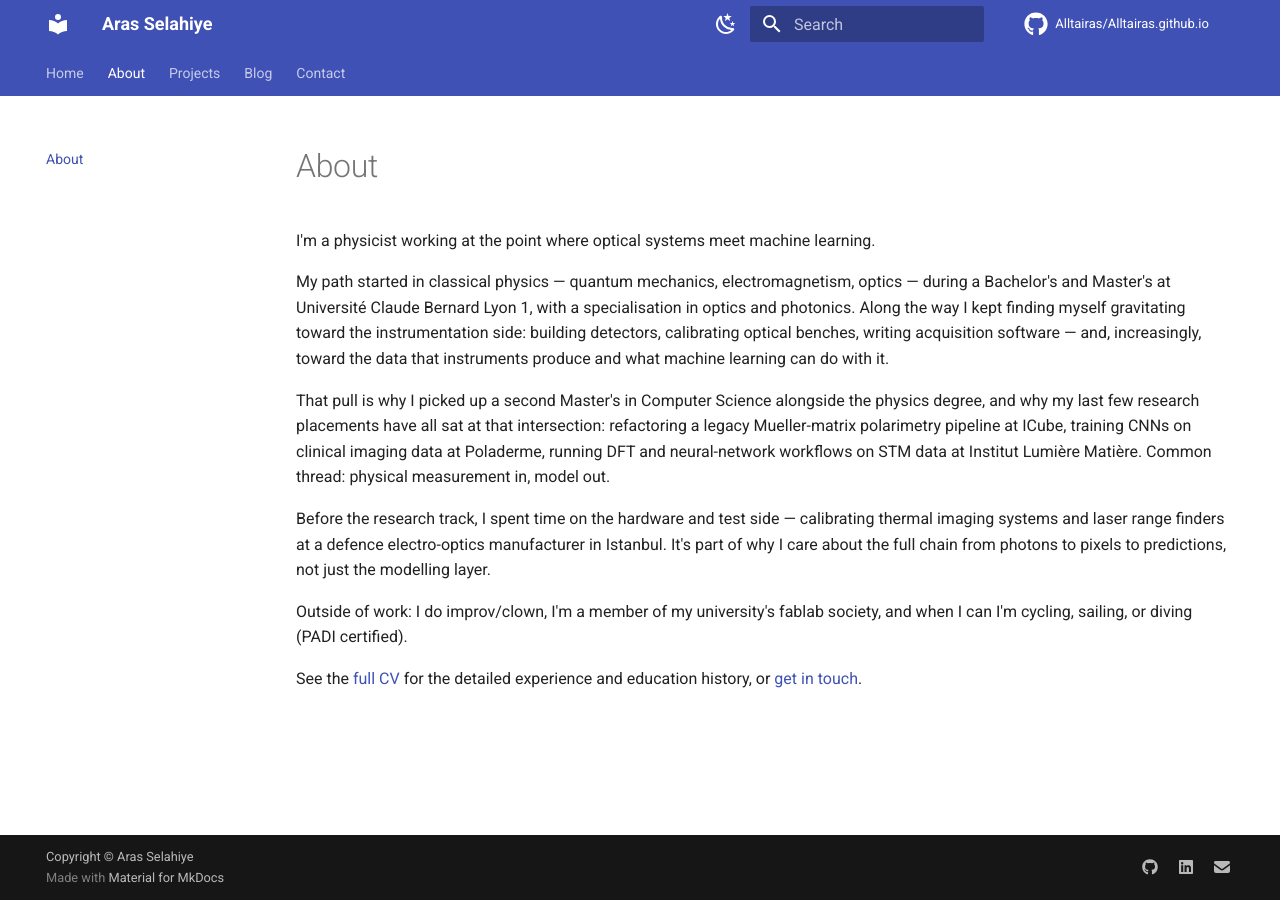
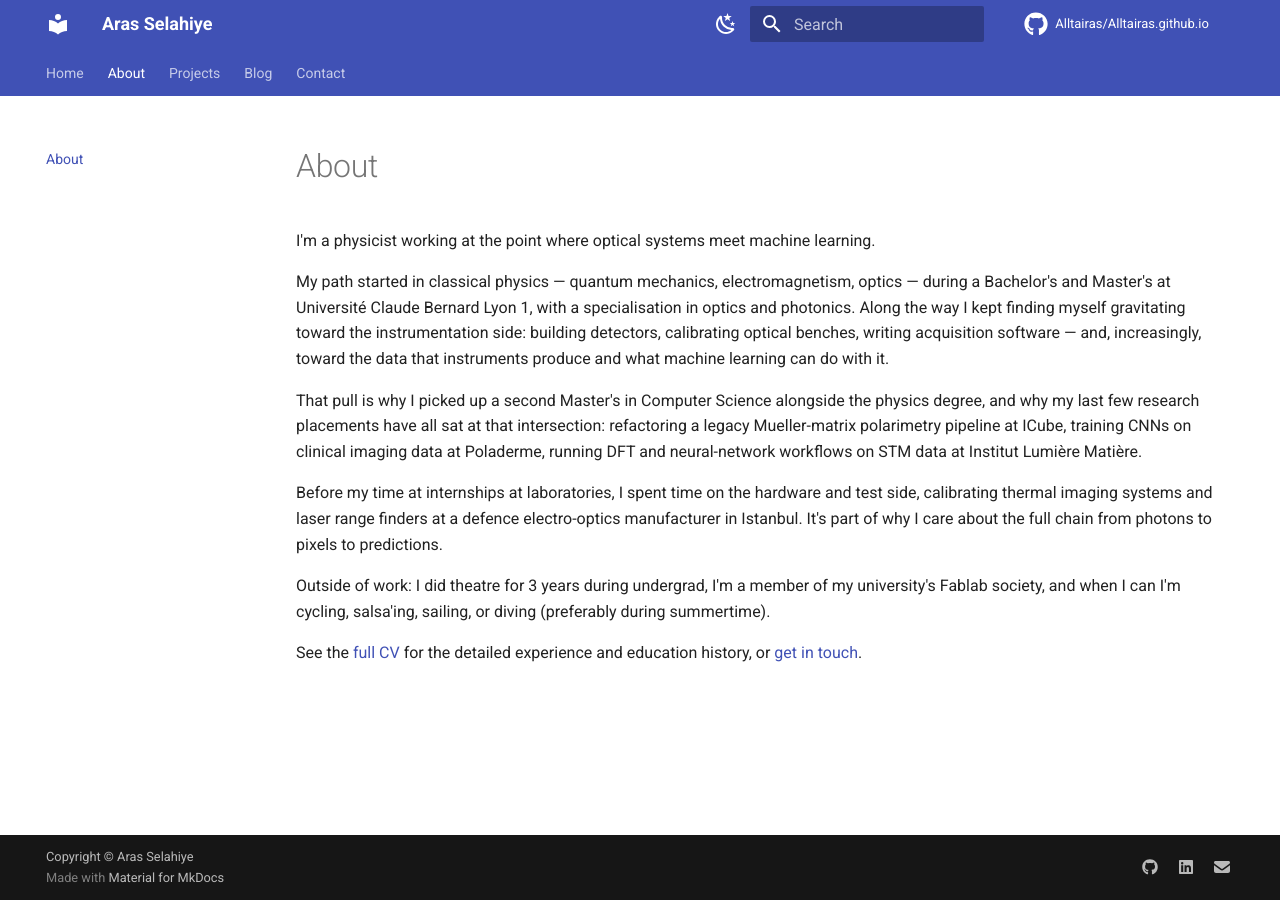
Before and after one commit to Alltairas/Alltairas.github.io, an MkDocs documentation site: the page built from docs/about.md, in a window 1280 px wide. Built offline with MkDocs 1.6.1 and Material for MkDocs 9.7.7, drawn with Linux system fonts in a browser that asks for light colours; comment, search, counter and statistics services are not loaded.

Commit message:
minor text change about about

```diff
--- a/docs/about.md
+++ b/docs/about.md
@@ -11,13 +11,13 @@ learning can do with it.
 That pull is why I picked up a second Master's in Computer Science alongside the physics degree, and why my last
 few research placements have all sat at that intersection: refactoring a legacy Mueller-matrix polarimetry pipeline
 at ICube, training CNNs on clinical imaging data at Poladerme, running DFT and neural-network workflows on STM data
-at Institut Lumière Matière. Common thread: physical measurement in, model out.
+at Institut Lumière Matière.
 
-Before the research track, I spent time on the hardware and test side — calibrating thermal imaging systems and
-laser range finders at a defence electro-optics manufacturer in Istanbul. It's part of why I care about the full
-chain from photons to pixels to predictions, not just the modelling layer.
+Before my time at internships at laboratories, I spent time on the hardware and test side, calibrating thermal
+imaging systems and laser range finders at a defence electro-optics manufacturer in Istanbul. It's part of why I
+care about the full chain from photons to pixels to predictions.
 
-Outside of work: I do improv/clown, I'm a member of my university's fablab society, and when I can I'm cycling,
-sailing, or diving (PADI certified).
+Outside of work: I did theatre for 3 years during undergrad, I'm a member of my university's Fablab society, and
+when I can I'm cycling, salsa'ing, sailing, or diving (preferably during summertime).
 
 See the [full CV](index.md) for the detailed experience and education history, or [get in touch](contact.md).
```
